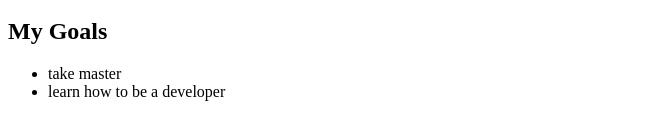
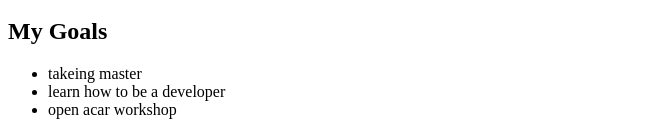
Before and after one commit to Akeraaa/web-course, a plain HTML site: page index.html in a window 1280 px wide. Shown: the part 878-1010 px from the top of the page, without its empty margins (0-663 px from the left). Drawn offline with Linux system fonts and the light colour scheme.

Commit message:
Add third goal

```diff
--- a/index.html
+++ b/index.html
@@ -26,8 +26,9 @@
     </ol>
     <h2>My Goals</h2>
     <ul>
-        <li>take master</li>
+        <li>takeing master</li>
         <li>learn how to be a developer</li>
+         <li>open acar workshop</li>
     </ul>
 </body>
 
```
